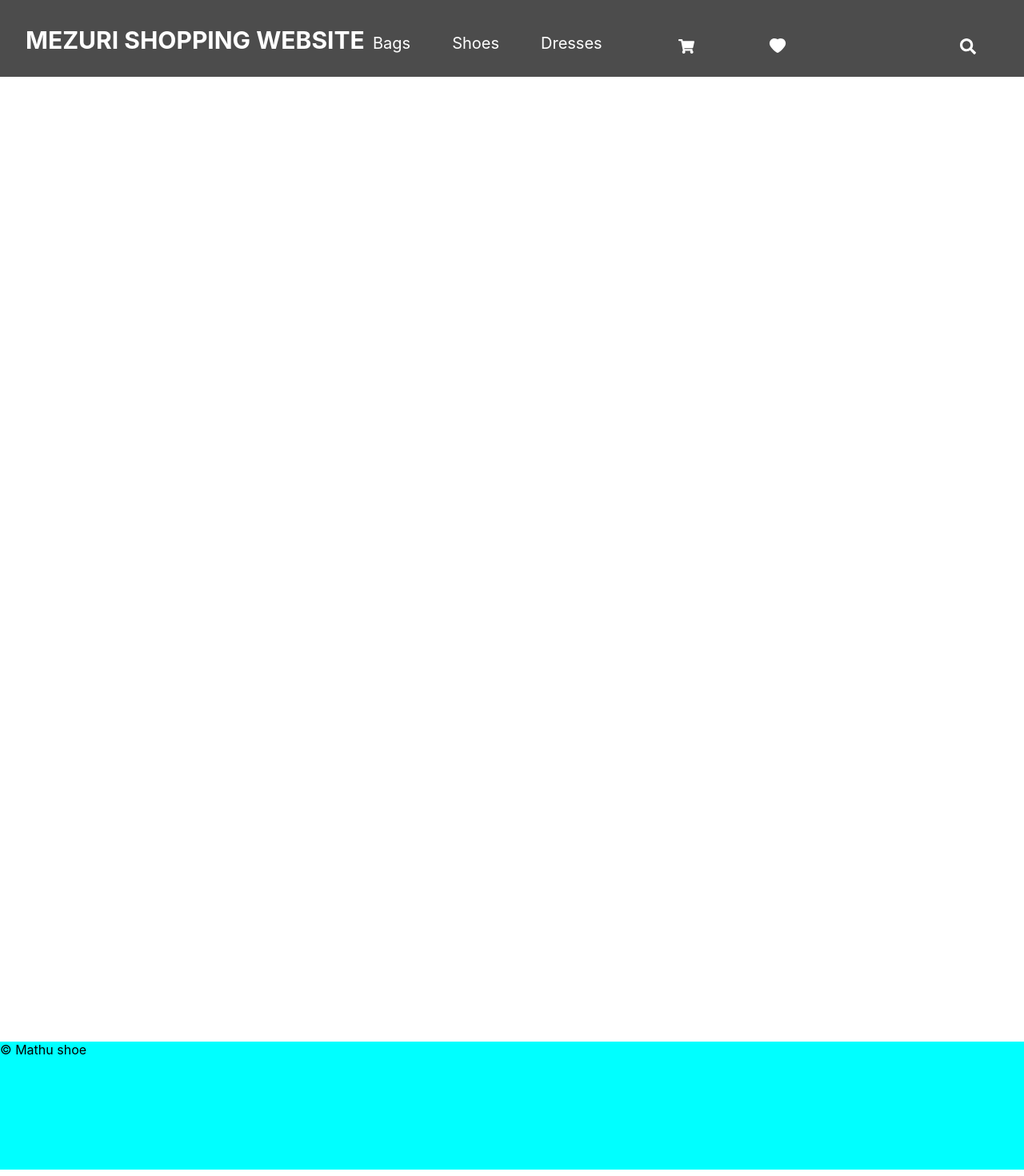
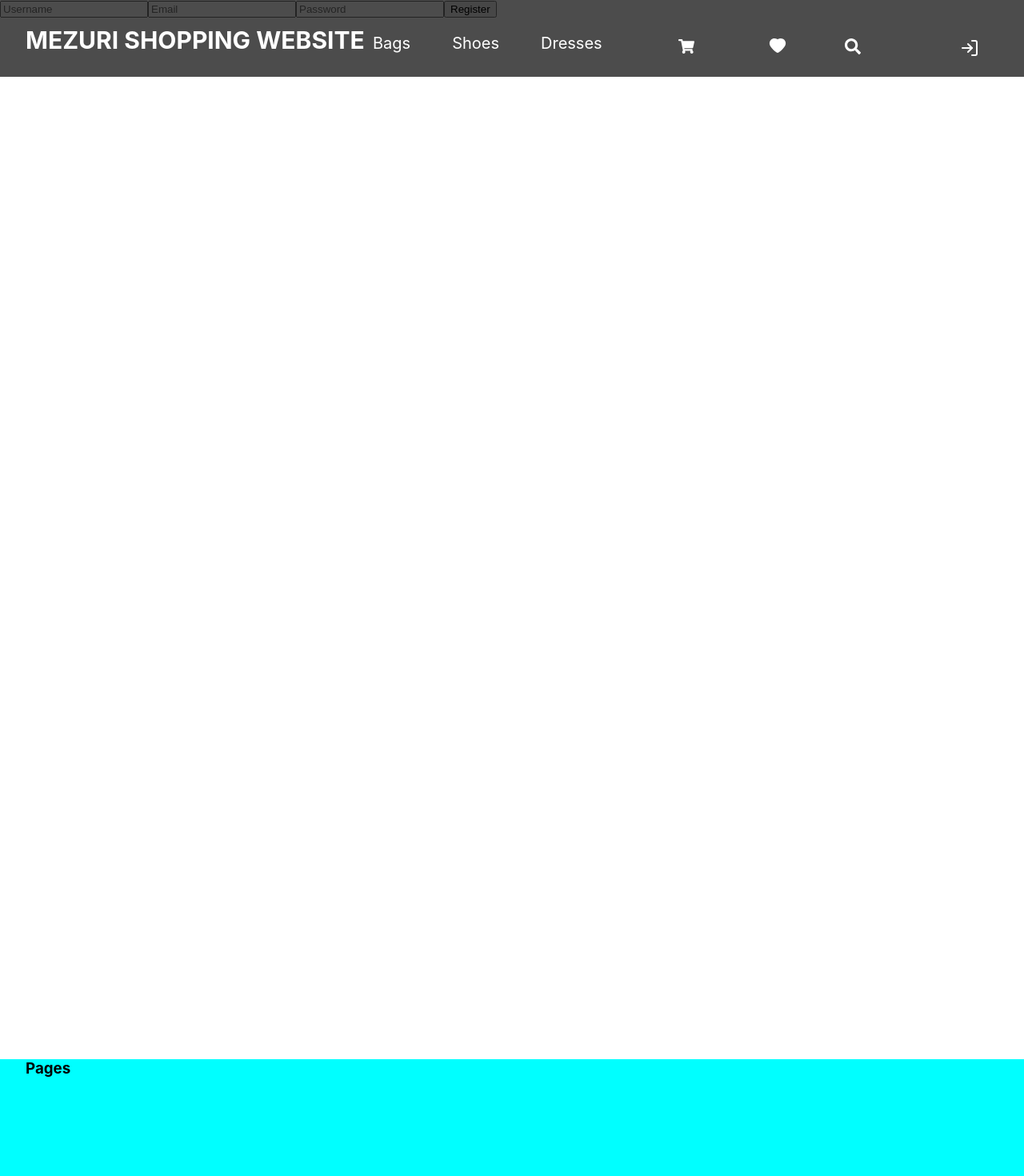
Before and after one commit to Mikee100/Mathubusiness, a React (Create React App) app in the folder mathubusiness/: page /login in a window 1280 px wide. Shown: the top 1470 px of the page at 80% size. Built offline with nearby package versions, Linux system fonts and the light colour scheme.

Commit message:
worked on registration page

```diff
--- a/mathubusiness/src/App.css
+++ b/mathubusiness/src/App.css
@@ -10,8 +10,37 @@ body{
   position: relative;
   bottom:-80rem;
   background-color: aqua;
-  height: 10rem;
+  height: 12rem;
 
   width: 100%;
 
 }
+.footer p{
+  position: absolute;
+  bottom: 0;
+  left: 30rem;
+}
+.hd_pages{
+  position: absolute;
+  left: 2rem;
+}
+.ul_media{
+  position: absolute;
+  display: flex;
+  flex-direction: column;
+  left: 0;
+  top:2rem;
+
+}
+.li_media{
+  position: relative;
+  left: 0rem;
+  list-style-type: none;
+ text-decoration: none;
+ margin:1px;
+}
+.li_media:hover{
+  padding: 2px;
+  background-color:grey;
+  border-radius: 4px;
+}
--- a/mathubusiness/src/App.js
+++ b/mathubusiness/src/App.js
@@ -1,6 +1,6 @@
 import { useState } from "react";
 import "./App.css";
-import { Routes, Route, BrowserRouter } from "react-router-dom";
+import { Routes, Route, BrowserRouter} from "react-router-dom";
 import Navbar from "./pages/Navbar";
 import Routees from "./pages/Routees";
 import products from "./data";
@@ -12,6 +12,7 @@ import shoes from "./shoes";
 import dressesdata from "./dressesdata";
 import Search from "./pages/Search";
 import Liked from "./pages/Liked";
+import Login from "./pages/Login";
 function App() {
   const productItems = products;
   const productShoes = shoes;
@@ -146,6 +147,11 @@ function App() {
          likedItems={likedItems}
 
           />} />
+            <Route path="login" element={
+          <Login
+
+          />} />
+
         </Routes>
 
         <Navbar cartItems={cartItems} />
@@ -153,7 +159,19 @@ function App() {
 
     </BrowserRouter>
     <div  className="footer">
-      <p>&copy; Mathu shoe</p>
+      <p >&copy; Mathu shoe 2023</p>
+<h3 className="hd_pages" >Pages</h3>
+      <ul className="ul_media">
+       {/*
+     <Link to="/products" style={{ textDecoration: 'none'}}><li className="li_media" >bags</li></Link>
+
+     <Link to="./contact" style={{ textDecoration: 'none'}}><li className="li_media" >Dresses</li></Link>
+     <Link to="./about" style={{ textDecoration: 'none'}}><li className="li_media" >Shoes</li></Link>
+     <Link to="./liked" style={{ textDecoration: 'none'}}><li className="li_media">Favourites</li></Link>
+     <Link to="./search" style={{ textDecoration: 'none'}}><li className="li_media">Search</li></Link>
+*/ }
+      </ul>
+
 
 
     </div>
--- /dev/null
+++ b/mathubusiness/src/pages/Login.js
@@ -0,0 +1,36 @@
+import React, { useState } from 'react';
+import axios from 'axios';
+
+const Login = () => {
+  const [formData, setFormData] = useState({
+    username: '',
+    email: '',
+    password: '',
+  });
+
+  const handleChange = (e) => {
+    const { name, value } = e.target;
+    setFormData({ ...formData, [name]: value });
+  };
+
+  const handleSubmit = async (e) => {
+    e.preventDefault();
+    try {
+      const response = await axios.post('http://your-java-backend-url/register', formData);
+      console.log(response.data); // You can handle the response accordingly
+    } catch (error) {
+      console.error('Error:', error);
+    }
+  };
+
+  return (
+    <form onSubmit={handleSubmit}>
+      <input type="text" name="username" value={formData.username} onChange={handleChange} placeholder="Username" required />
+      <input type="email" name="email" value={formData.email} onChange={handleChange} placeholder="Email" required />
+      <input type="password" name="password" value={formData.password} onChange={handleChange} placeholder="Password" required />
+      <button type="submit">Register</button>
+    </form>
+  );
+};
+
+export default Login;
--- a/mathubusiness/src/pages/Navbar.js
+++ b/mathubusiness/src/pages/Navbar.js
@@ -6,7 +6,7 @@ import {FaBars} from "react-icons/fa"
 import {FaTimes} from "react-icons/fa"
 import {FaSearch} from "react-icons/fa"
 import {AiFillHeart} from 'react-icons/ai'
-
+import { LuLogIn } from "react-icons/lu";
 
 function Navbar({cartItems}) {
   const[Mobile, setMobile] = useState(false)
@@ -20,15 +20,18 @@ function Navbar({cartItems}) {
 
 
        <ul className={Mobile ? "nav-links-mobile":"nav-ul"} onClick={ ()=> setMobile(false)  }>
-       <Link to='./products'  style={{ textDecoration: 'none'}} > <li >Bags  </li></Link>
+       <Link to='./products'  style={{ textDecoration: 'none'}} > <li className='li_nav' >Bags  </li></Link>
 
-       <Link to='./about'  style={{ textDecoration: 'none'}} > <li> Shoes </li></Link>
+       <Link to='./about'  style={{ textDecoration: 'none'}} > <li className='li_nav'> Shoes </li></Link>
 
-       <Link to='./contact' style={{ textDecoration: 'none'}}  > <li>Dresses </li></Link>
+       <Link to='./contact' style={{ textDecoration: 'none'}}  > <li className='li_nav'>Dresses </li></Link>
      <Link  to="./search" style={{ textDecoration: 'none'}} className='search_icon'>< FaSearch/> </Link>
      <Link  to="./liked" style={{ textDecoration: 'none'}} className='heart_icon' ><AiFillHeart    /> </Link>
+     <Link  to="./login" style={{ textDecoration: 'none'}} className='login_icon' ><LuLogIn    /> </Link>
       </ul>
      <Link to="./shoppingcart" style={{color:"black"}} ><span className='count' > {cartItems.length === 0 ? "" : cartItems.length } </span> <FaShoppingCart  className='cart-icon'  /></Link>
+
+
         </div >
         <button className='bars' onClick={() => setMobile(!Mobile)} >
           {Mobile ? <FaTimes/> : <FaBars  />}</button>
--- a/mathubusiness/src/pages/navbar.css
+++ b/mathubusiness/src/pages/navbar.css
@@ -15,7 +15,7 @@ ul {
   top: 1rem;
   left:25rem;
   }
-  li {
+  .li_nav {
     margin: 1rem;
  list-style-type: none;
  text-decoration: none;
@@ -25,7 +25,7 @@ text-decoration-line: none;
  border-radius: 5px;
   }
 
-  li:hover{
+  .li_nav:hover{
     color: grey;
     padding: 15px;
     transition: 0.9s ease-in-out ;
@@ -120,11 +120,24 @@ position: relative;
   }
 .search_icon{
   position: absolute;
-  left: 50rem;
+  left: 41rem;
   top:2rem;
   color: white;
 }
 .search_icon:hover{
+  color: grey;
+  padding: 1px;
+
+}
+.login_icon{
+  position: absolute;
+  left: 50rem;
+  color: white;
+  top: 2rem;
+  font-size: 1.5rem;
+
+}
+.login_icon:hover{
   color: grey;
   padding: 1px;
 
```
